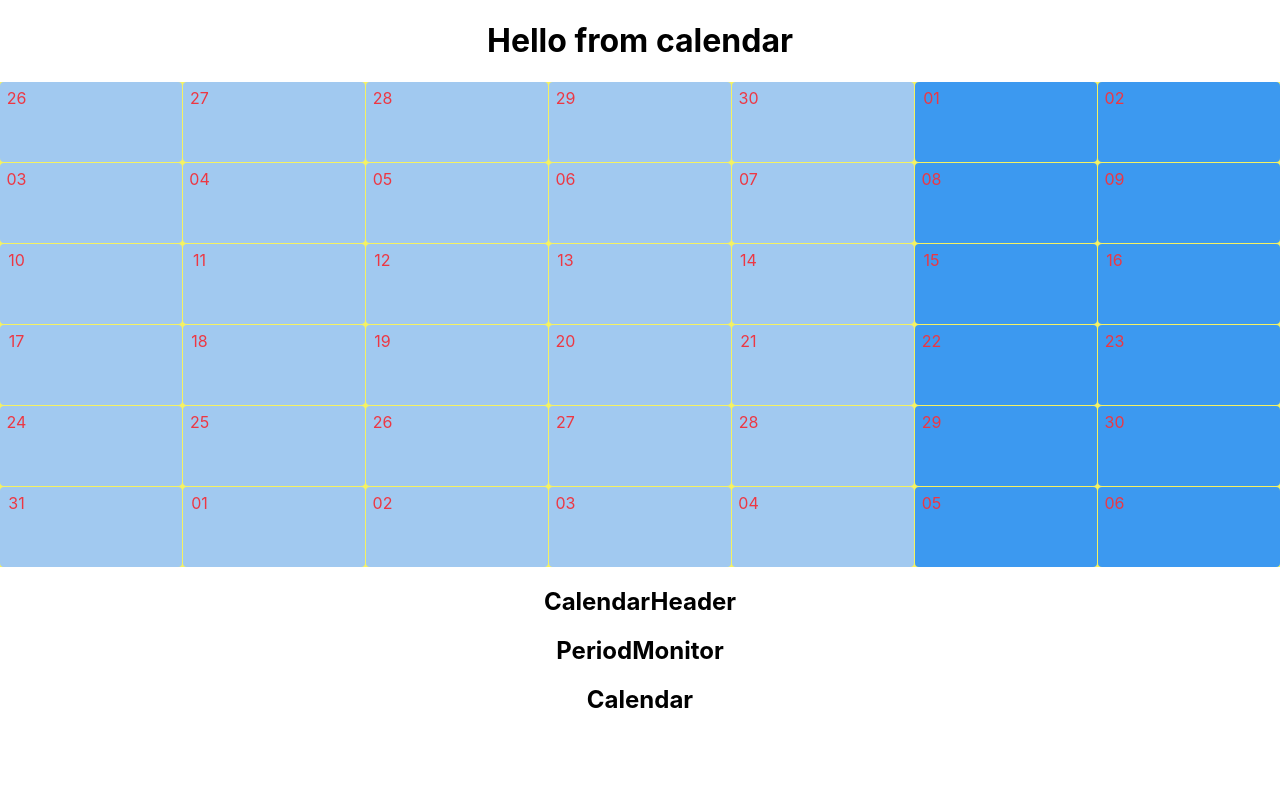
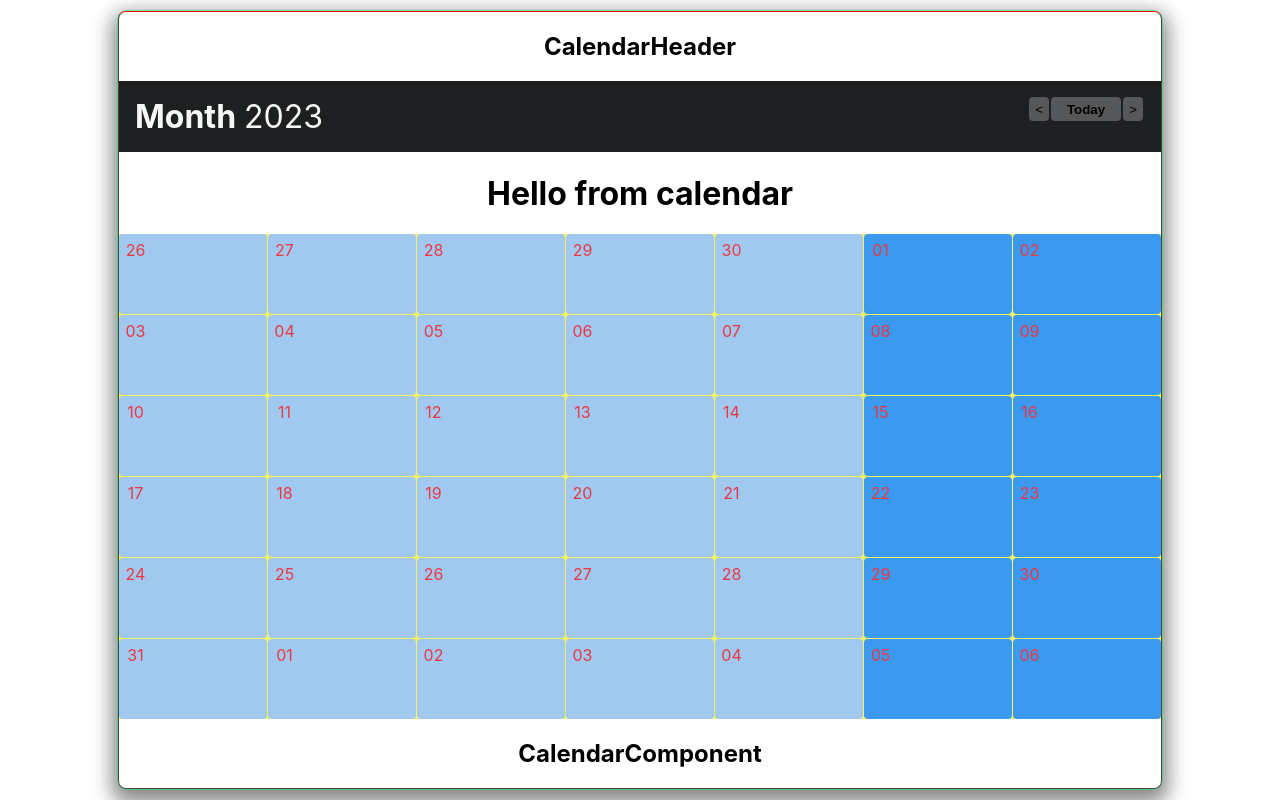
Before and after one commit to Minaht007/my-calendar, a React (Create React App) app: page / in a window 1280 px wide. Built offline with nearby package versions, Linux system fonts and the light colour scheme.

Commit message:
periodMonitor Styles

```diff
--- a/src/App.js
+++ b/src/App.js
@@ -1,12 +1,10 @@
 import React from "react";
-import Calendar from "../src/page/calendar.jsx";
 import CalendarComponents from "./components/calendar/calendarComponents.jsx";
 import "./App.css";
 
 function App() {
   return (
     <div className="App">
-      <Calendar />
       <CalendarComponents />
     </div>
   );
--- a/src/components/calendar/calendarComponents.jsx
+++ b/src/components/calendar/calendarComponents.jsx
@@ -1,15 +1,28 @@
 import React from "react";
 import CalendarHeader from "./calendarHeader/calendarHeader";
 import PeriodMonitor from "./periodMonitor/periodMonitor";
+import Calendar from "../../page/calendar";
+import styled from "styled-components";
+
+const ShadowWrapper = styled.div`
+  border-radius: 8px;
+  overflow: hidden;
+  border-top: 1px solid rgb(242, 15, 15);
+  border-bottom: 0.5px solid #464648;
+  border-left: 0.5px solid #464648;
+  border-right: 0.5px solid #464648;
+  box-shadow: 0 0 0 0.5px #0ff25a, 0 8px 20px 6px #888;
+`;
 
 const CalendarComponents = () => {
   return (
-    <div>
+    <ShadowWrapper>
       <CalendarHeader />
       <PeriodMonitor />
+      <Calendar />
 
-      <h2>Calendar</h2>
-    </div>
+      <h2>CalendarComponent</h2>
+    </ShadowWrapper>
   );
 };
 
--- a/src/components/calendar/calendarHeader/calendarHeader.jsx
+++ b/src/components/calendar/calendarHeader/calendarHeader.jsx
@@ -1,4 +1,9 @@
 import React from "react";
+import styled from "styled-components";
+
+const DivWraper = styled.div`
+  background-color: #2a2b2d;
+`;
 
 const CalendarHeader = () => {
   return (
--- a/src/components/calendar/periodMonitor/periodMonitor.jsx
+++ b/src/components/calendar/periodMonitor/periodMonitor.jsx
@@ -1,10 +1,51 @@
 import React from "react";
+import styled from "styled-components";
+
+const DivWraper = styled.div`
+  display: flex;
+  justify-content: space-between;
+  background-color: #1e1f21;
+  color: #f5f7f6;
+  padding: 16px;
+`;
+
+const TextWrapper = styled.span`
+  font-size: 32px;
+`;
+const TitleWrapper = styled(TextWrapper)`
+  font-weight: bold;
+  margin-right: 8px;
+`;
+
+const BtnWrapper = styled.button`
+border: unset;
+background-color: #565759;
+height: 24px;
+margin-right: 2px;
+border-radius: 4px;
+color; #E6E6E6;
+`;
+
+const TodayBtm = styled(BtnWrapper)`
+  padding-right: 16px;
+  padding-left: 16px;
+  font-weight: bold;
+`;
 
 const PeriodMonitor = () => {
   return (
-    <div>
-      <h2>PeriodMonitor</h2>
-    </div>
+    <DivWraper>
+      <div>
+        <TitleWrapper>Month</TitleWrapper>
+        <TextWrapper>2023</TextWrapper>
+      </div>
+
+      <div>
+        <BtnWrapper> &lt; </BtnWrapper>
+        <TodayBtm>Today</TodayBtm>
+        <BtnWrapper> &gt; </BtnWrapper>
+      </div>
+    </DivWraper>
   );
 };
 export default PeriodMonitor;
--- a/src/components/helper/calendarHelper.jsx
+++ b/src/components/helper/calendarHelper.jsx
@@ -15,9 +15,8 @@ const getCalendarDates = () => {
     timeZone: "UTC",
   };
 
-  const startDate = startOfWeek(startOfMonth(new Date()), { weekStartsOn: 1 }); // Начало недели - понедельник
-  const endDate = endOfWeek(endOfMonth(new Date()), { weekStartsOn: 1 }); // Конец недели - понедельник
-
+  const startDate = startOfWeek(startOfMonth(new Date()), { weekStartsOn: 1 });
+  const endDate = endOfWeek(endOfMonth(new Date()), { weekStartsOn: 1 });
   const formatDate = (date) => format(date, "yyyy-MM-dd");
 
   const calendar = [];
--- a/src/index.css
+++ b/src/index.css
@@ -1,13 +1,30 @@
+* {
+  box-sizing: border-box;
+}
+
+html,
+bode {
+  margin: 0;
+  padding: 0;
+}
+
 body {
   margin: 0;
-  font-family: -apple-system, BlinkMacSystemFont, 'Segoe UI', 'Roboto', 'Oxygen',
-    'Ubuntu', 'Cantarell', 'Fira Sans', 'Droid Sans', 'Helvetica Neue',
+  font-family: -apple-system, BlinkMacSystemFont, "Segoe UI", "Roboto", "Oxygen",
+    "Ubuntu", "Cantarell", "Fira Sans", "Droid Sans", "Helvetica Neue",
     sans-serif;
   -webkit-font-smoothing: antialiased;
   -moz-osx-font-smoothing: grayscale;
 }
 
 code {
-  font-family: source-code-pro, Menlo, Monaco, Consolas, 'Courier New',
+  font-family: source-code-pro, Menlo, Monaco, Consolas, "Courier New",
     monospace;
 }
+
+#root {
+  height: 100vh;
+  display: flex;
+  align-items: center;
+  justify-content: center;
+}
```
Also changed, not shown: src/components/calendar/periodMonitor/periodMonitor.module.scss (added).
